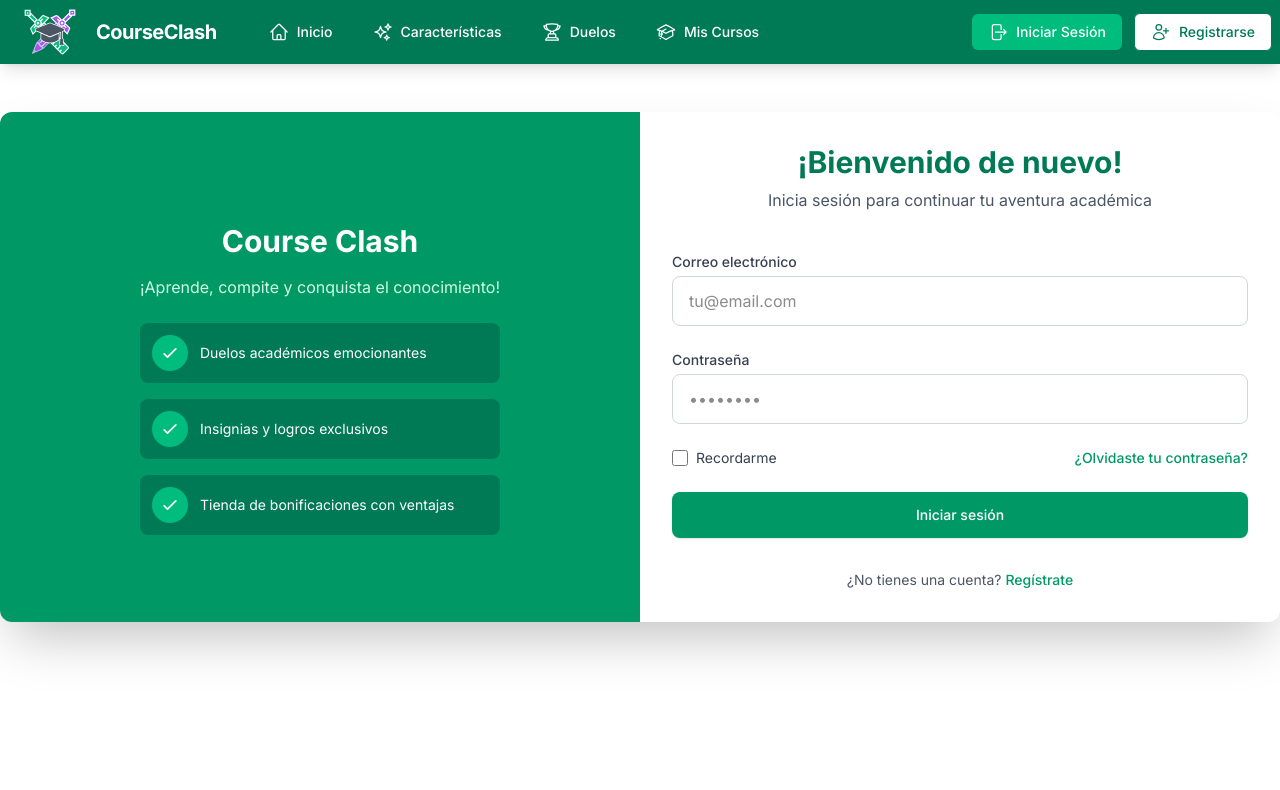
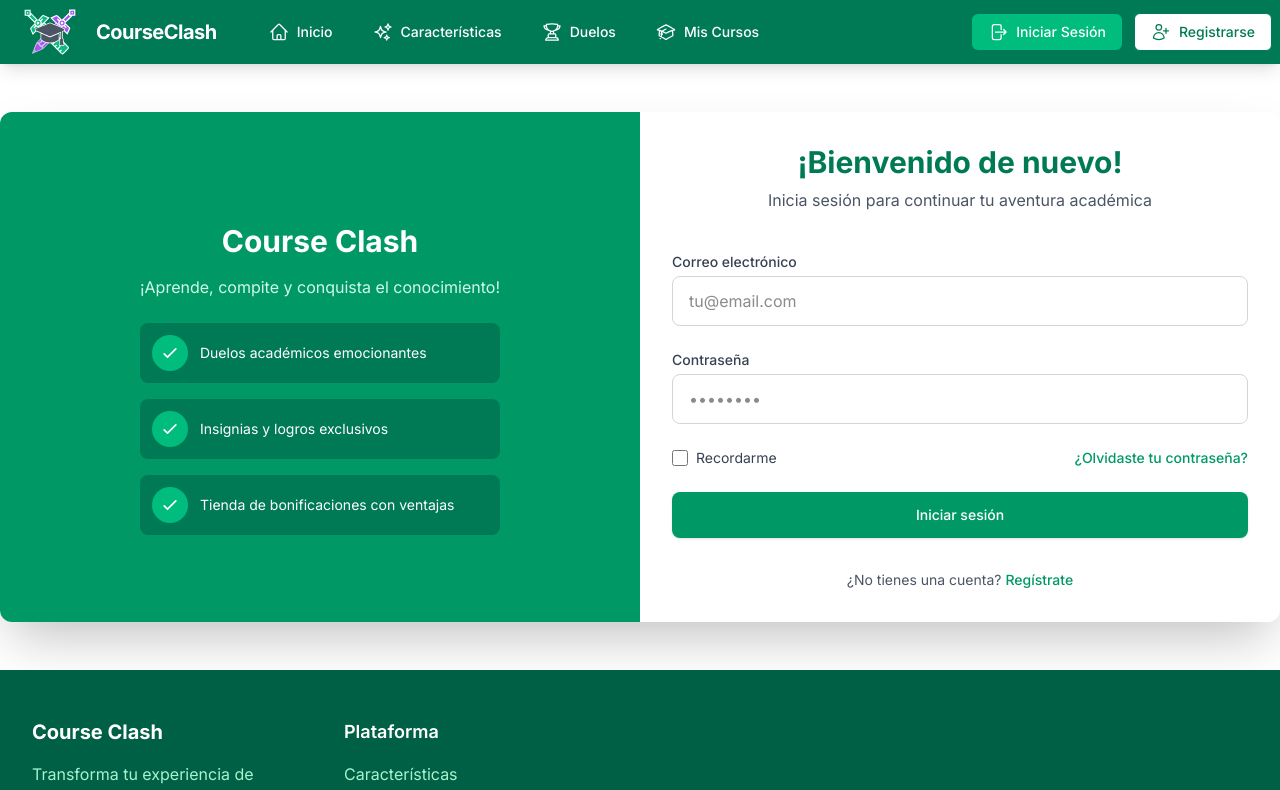
Before and after one commit to w1sec0d/CourseClash, a Next.js app in the folder frontend/: page /login in a window 1280 px wide. Shown: the top 790 px of the page. Built offline with nearby package versions, Linux system fonts and the light colour scheme; no server answers.

Commit message:
Arregla errores de layout

```diff
--- a/frontend/app/layout.tsx
+++ b/frontend/app/layout.tsx
@@ -2,12 +2,9 @@ import type { Metadata } from 'next';
 import { Inter } from 'next/font/google';
 import './globals.css';
 import NavigationBar from '../components/NavigationBar';
-import Footer from '../components/Footer';
 import clsx from 'clsx';
 import { AuthProvider } from '@/lib/auth-context';
 import { ConditionalLayout } from '@/components/ConditionalLayout';
-import { Suspense } from 'react';
-import LoadingSpinner from '@/components/LoadingSpinner';
 
 const inter = Inter({ subsets: ['latin'] });
 
@@ -29,10 +26,7 @@ export default function RootLayout({
       >
         <AuthProvider>
           <NavigationBar />
-          <Suspense fallback={<LoadingSpinner />}>
-            <ConditionalLayout>{children}</ConditionalLayout>
-            <Footer />
-          </Suspense>
+          <ConditionalLayout>{children}</ConditionalLayout>
         </AuthProvider>
       </body>
     </html>
--- a/frontend/components/ConditionalLayout.tsx
+++ b/frontend/components/ConditionalLayout.tsx
@@ -8,6 +8,7 @@ import SidebarOverlay from './SidebarOverlay';
 import clsx from 'clsx';
 import { Suspense } from 'react';
 import LoadingSpinner from './LoadingSpinner';
+import Footer from './Footer';
 
 // Componente para manejar el sidebar condicionalmente
 export function ConditionalSidebar() {
@@ -15,11 +16,11 @@ export function ConditionalSidebar() {
   const pathname = usePathname();
 
   // Verificar si la ruta actual debe mostrar el sidebar
-  const showSidebar = isAuthenticated && (
-    pathname?.startsWith('/curso') ||
-    pathname?.startsWith('/dashboard') ||
-    pathname?.startsWith('/perfil')
-  );
+  const showSidebar =
+    isAuthenticated &&
+    (pathname?.startsWith('/curso') ||
+      pathname?.startsWith('/dashboard') ||
+      pathname?.startsWith('/perfil'));
 
   if (!showSidebar) {
     return null;
@@ -27,7 +28,7 @@ export function ConditionalSidebar() {
 
   return (
     <>
-      <aside className="hidden lg:block w-64 fixed top-16 left-0 h-[calc(100vh-4rem)] z-40">
+      <aside className='hidden lg:block w-64 fixed top-16 left-0 h-[calc(100vh-4rem)] z-40'>
         <Sidebar />
       </aside>
       <SidebarOverlay />
@@ -41,17 +42,23 @@ export function ConditionalLayout({ children }: { children: React.ReactNode }) {
   const pathname = usePathname();
 
   // Verificar si la ruta actual debe mostrar el sidebar
-  const showSidebar = isAuthenticated && (
-    pathname?.startsWith('/curso') ||
-    pathname?.startsWith('/dashboard') ||
-    pathname?.startsWith('/perfil')
-  );
+  const showSidebar =
+    isAuthenticated &&
+    (pathname?.startsWith('/curso') ||
+      pathname?.startsWith('/dashboard') ||
+      pathname?.startsWith('/perfil'));
 
   return (
-    <div className={clsx('flex min-h-screen', showSidebar ? 'lg:pl-64' : '')}>
+    <div
+      className={clsx(
+        'flex min-h-screen flex-col',
+        showSidebar ? 'lg:pl-64' : ''
+      )}
+    >
       <ConditionalSidebar />
       <Suspense fallback={<LoadingSpinner />}>
-        <main className="w-full">{children}</main>
+        <main className='w-full'>{children}</main>
+        <Footer />
       </Suspense>
     </div>
   );
--- a/frontend/components/Sidebar.tsx
+++ b/frontend/components/Sidebar.tsx
@@ -10,20 +10,20 @@ import AuthenticatedMenu from './sidebar/AuthenticatedMenu';
 import CourseList from './sidebar/CourseList';
 
 const Sidebar: React.FC = () => {
-  const { user, isAuthenticated, logout } = useAuth();
+  const { user, logout } = useAuth();
 
   // Función para cerrar el sidebar en móvil
-  const closeSidebar = () => {
-    const sidebar = document.getElementById('sidebar');
-    if (window.innerWidth < 1024) { // lg breakpoint en Tailwind
-      sidebar?.classList.remove('translate-x-0');
-      sidebar?.classList.add('-translate-x-full');
-    }
-  };
+  // const closeSidebar = () => {
+  //   const sidebar = document.getElementById('sidebar');
+  //   if (window.innerWidth < 1024) { // lg breakpoint en Tailwind
+  //     sidebar?.classList.remove('translate-x-0');
+  //     sidebar?.classList.add('-translate-x-full');
+  //   }
+  // };
 
   return (
     <div
-      className="h-full w-64 bg-white shadow-lg lg:translate-x-0 fixed left-0 top-16 border-r border-gray-200 transform -translate-x-full lg:translate-x-0 transition-transform duration-300 z-40"
+      className='h-full w-64 bg-white shadow-lg lg:translate-x-0 fixed left-0 top-16 border-r border-gray-200 transform -translate-x-full transition-transform duration-300 z-40'
       id='sidebar'
     >
       <div className='p-4'>
```
